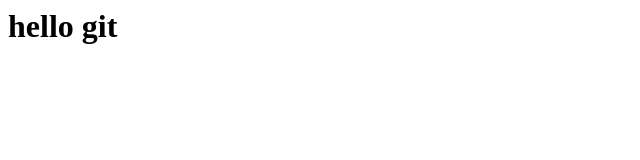
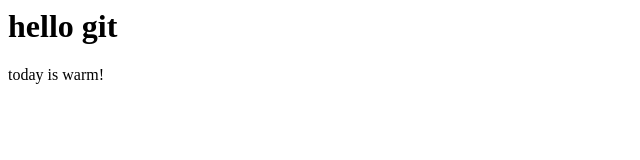
Before and after one commit to jeffsui/git_for_you, a plain HTML site: page index.html in a window 1280 px wide. Shown: the full height of the page, 0-640 px from the left. Drawn offline with Linux system fonts and the light colour scheme.

Commit message:
modify file

```diff
--- a/index.html
+++ b/index.html
@@ -1 +1,2 @@
 <h1>hello git</h1>
+<p>today is warm!</p>
```
